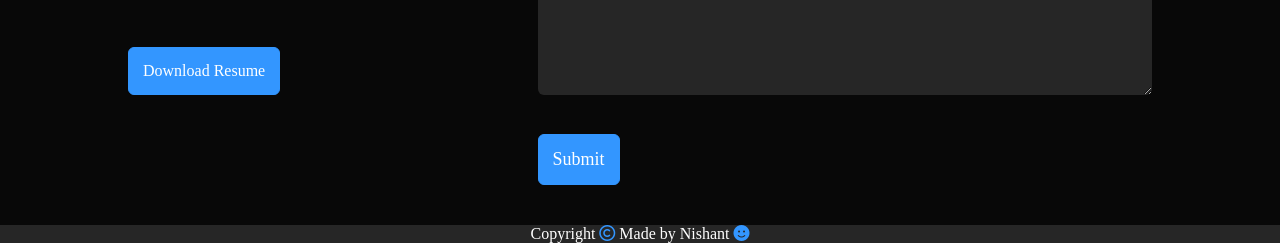
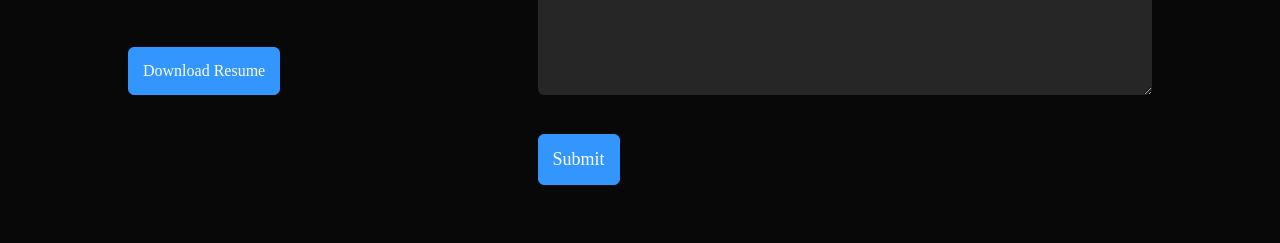
Before and after one commit to Nishant29-N/portfolio, a plain HTML site: page index.html in a window 1280 px wide. Shown: the part 3417-3660 px from the top of the page. Drawn offline with Linux system fonts and the light colour scheme.

Commit message:
Update index.html

```diff
--- a/index.html
+++ b/index.html
@@ -158,10 +158,6 @@
                 </div>
             </div>
         </div>
-        <div class="copyright">
-            <p>Copyright <i class="fa-regular fa-copyright"></i> Made by Nishant <i
-                    class="fa-sharp fa-solid fa-face-smile"></i></p>
-        </div>
     </div>
 
 
```
